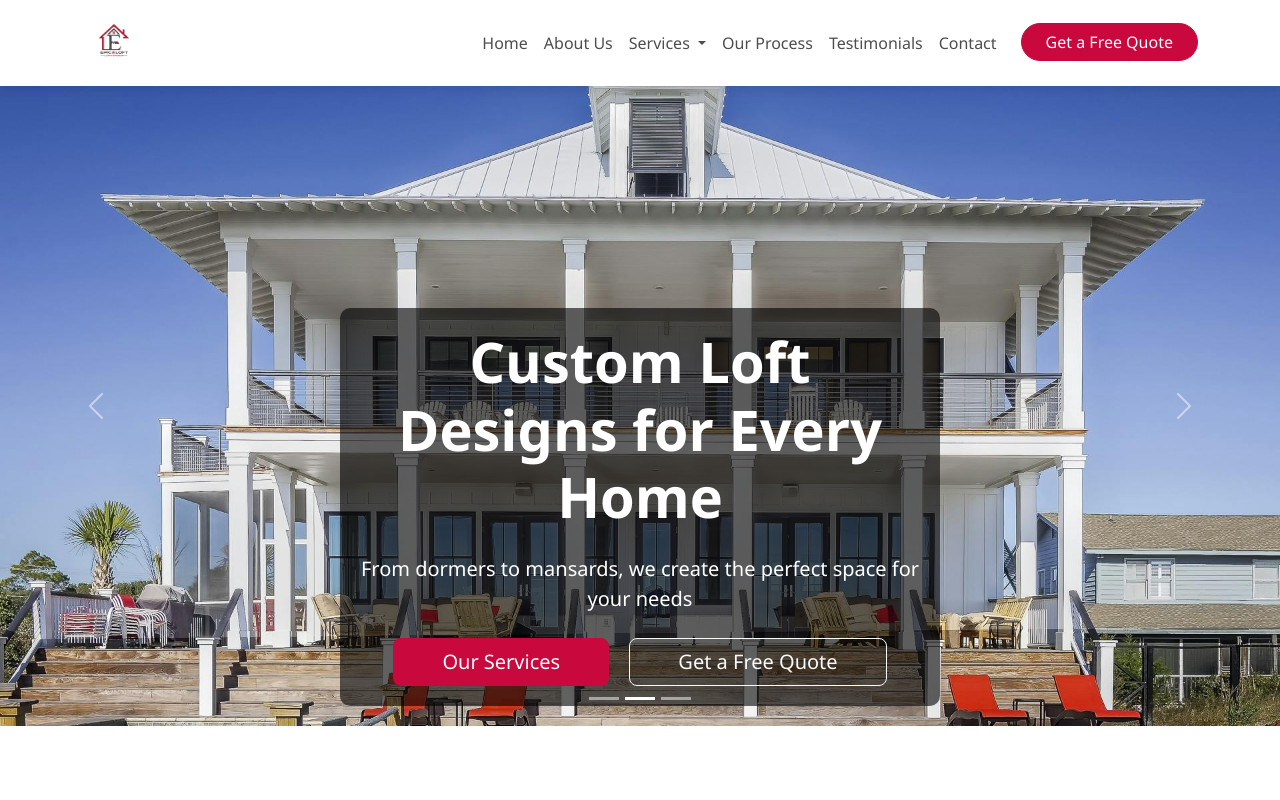
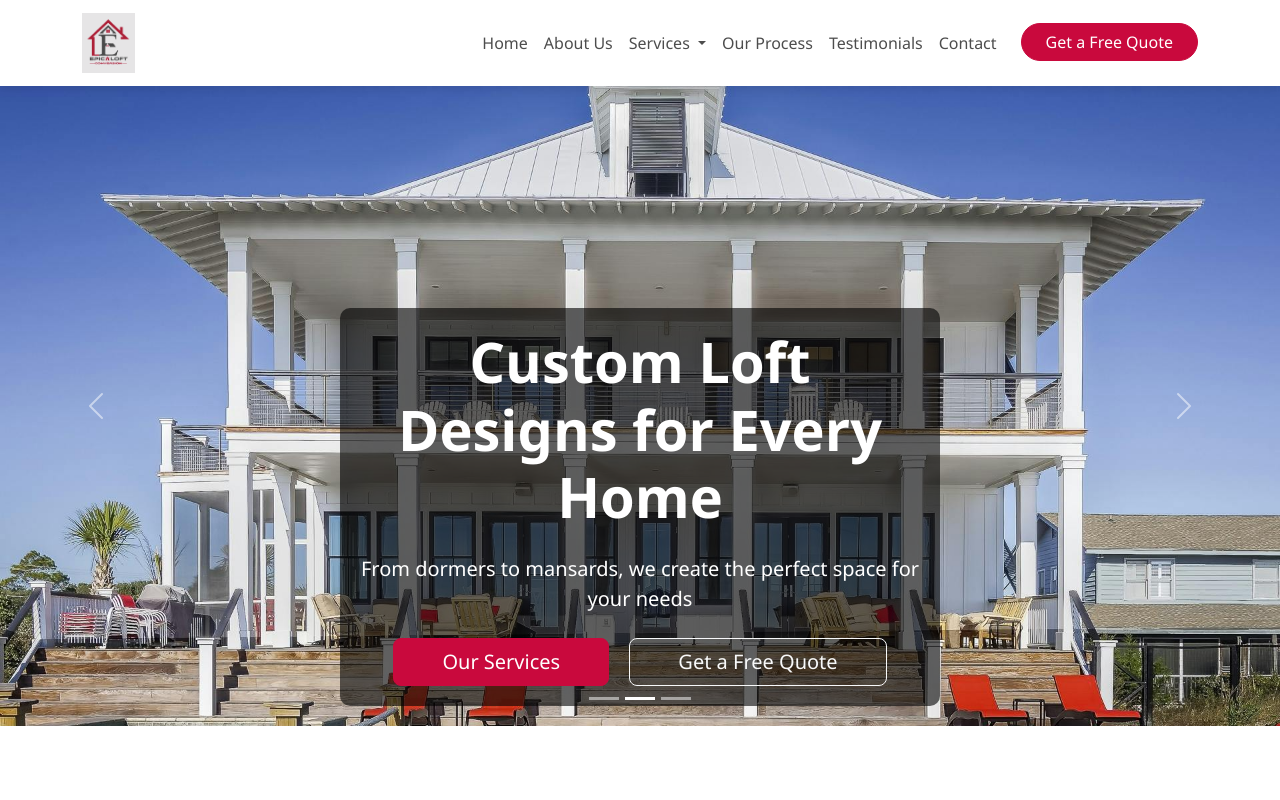
Before and after one commit to amanprasadum/epicloft, a plain HTML site: page epicloft/index.html in a window 1280 px wide. Shown: the top 800 px of the page. Drawn offline with nearby package versions, Linux system fonts and the light colour scheme.

Commit message:
logo update

```diff
--- a/epicloft/index.html
+++ b/epicloft/index.html
@@ -20,7 +20,7 @@
     <nav class="navbar navbar-expand-lg navbar-light sticky-top">
         <div class="container">
             <a class="navbar-brand" href="#">
-                <img src="./assets/image/logo.png" alt="EPIC Loft Conversion Logo" class="img-fluid">
+                <img src="./assets/image/logo2.png" alt="EPIC Loft Conversion Logo" class="img-fluid">
                 <!-- <img src="./assets/image/epicsvg.svg" alt="EPIC Loft Conversion Logo" class="img-fluid"> -->
             </a>
             <button class="navbar-toggler" type="button" data-bs-toggle="collapse" data-bs-target="#navbarNav">
```
Also changed, not shown: epicloft/assets/image/logo2.png (added).
